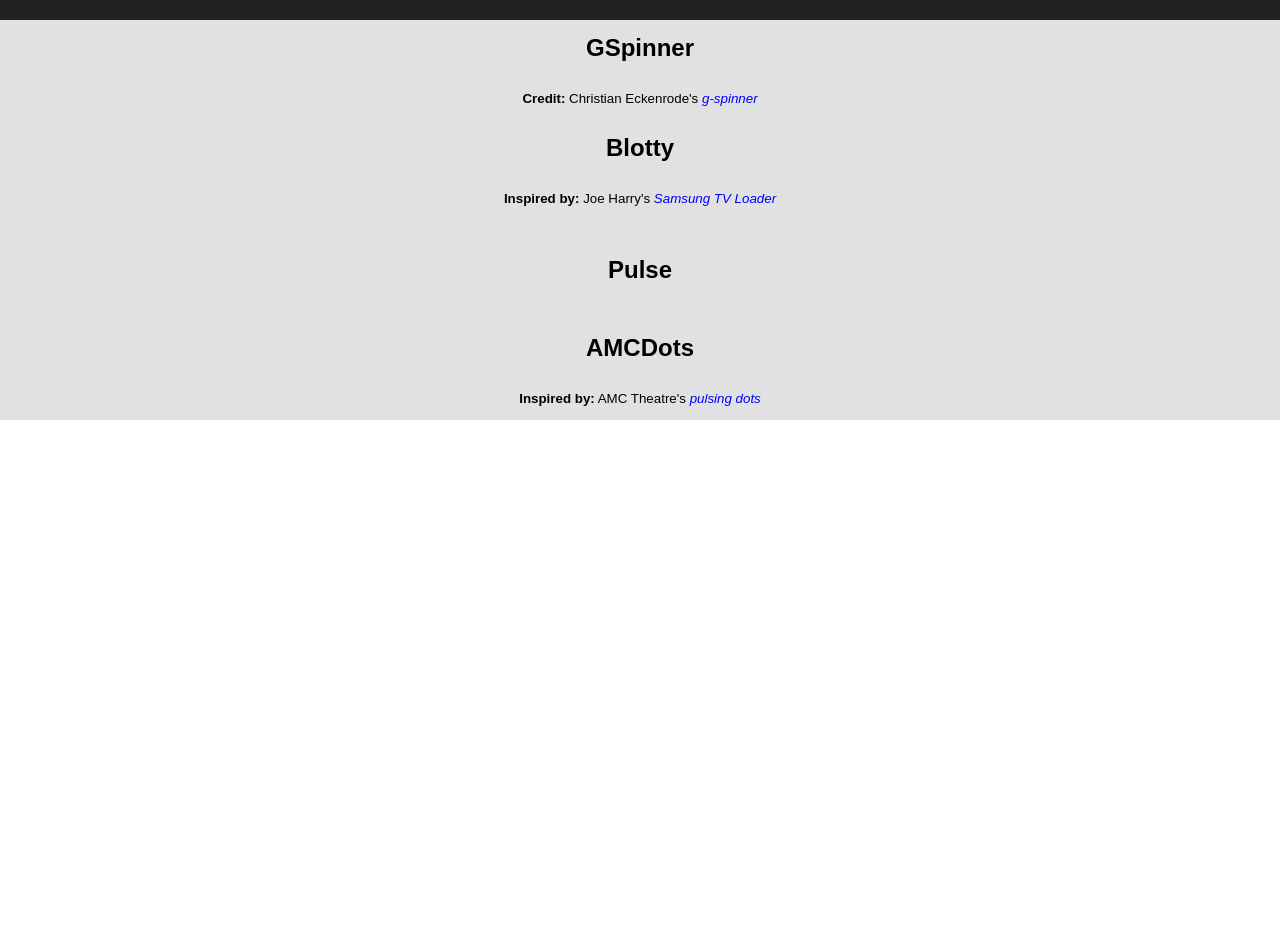
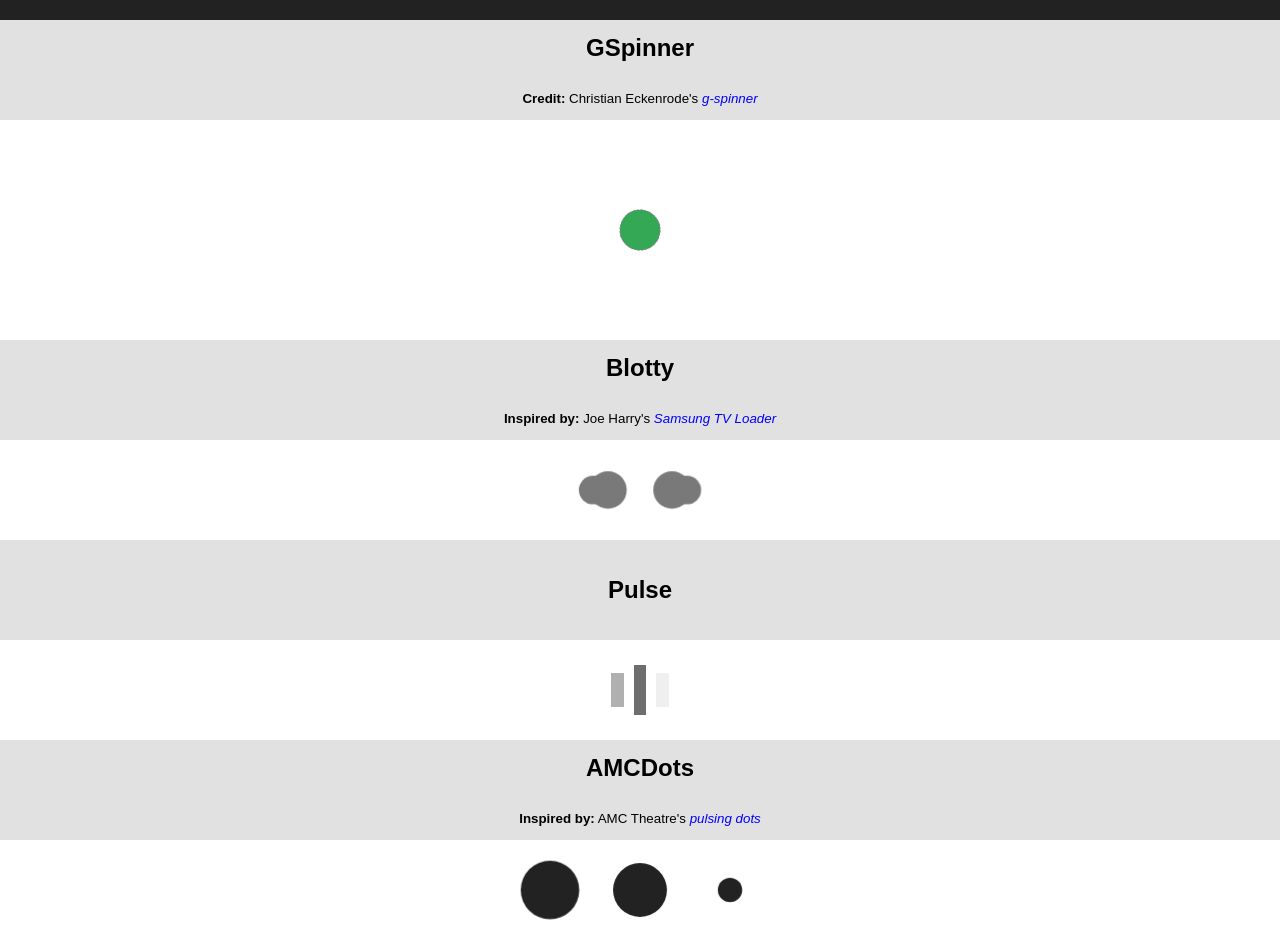
Before and after one commit to jefabrah/react-animation-loaders, a React (Create React App) app: page / in a window 1280 px wide. Shown: the part 100-1040 px from the top of the page. Before the commit the page ends 800 px from the top, so only its background shows below. Built offline with nearby package versions, Linux system fonts and the light colour scheme.

Commit message:
Loader wrappers (#8)
* loader component file name

* move stylesheets to unused

* load children when now loading

* load children while loading

* load children while loading

* display children while loading & rotating box fix

* loader children & loading prop

```diff
--- a/src/App.js
+++ b/src/App.js
@@ -20,27 +20,35 @@ const App = () => (
               creditLink="https://github.com/ceckenrode/g-spinner" credited>
 
         {/* G Spinner */}
-        <GSpinner/>
+        <GSpinner loading={true}>
+          <span></span>
+        </GSpinner>
 
       </LoaderDetail>
       <LoaderDetail name="Blotty" credit="Joe Harry" creditLinkText="Samsung TV Loader"
               creditLink="https://codepen.io/woodwork/pen/YWjWzo" inspired>
 
         {/* Blotty */}
-        <Blotty/>
+        <Blotty loading={true} >
+          <span></span>
+        </Blotty>
 
       </LoaderDetail>
       <LoaderDetail name="Pulse">
 
         {/* Pulse */}
-        <Pulse/>
+        <Pulse loading={true} >
+          <span></span>
+        </Pulse>
 
       </LoaderDetail>
       <LoaderDetail name="AMCDots" credit="AMC Theatre" creditLinkText="pulsing dots"
               creditLink="https://www.amctheatres.com/" inspired>
 
         {/* AMCDots */}
-        <AMCDots/>
+        <AMCDots loading={true} >
+          <span></span>
+        </AMCDots>
 
       </LoaderDetail>
     </div>
```
